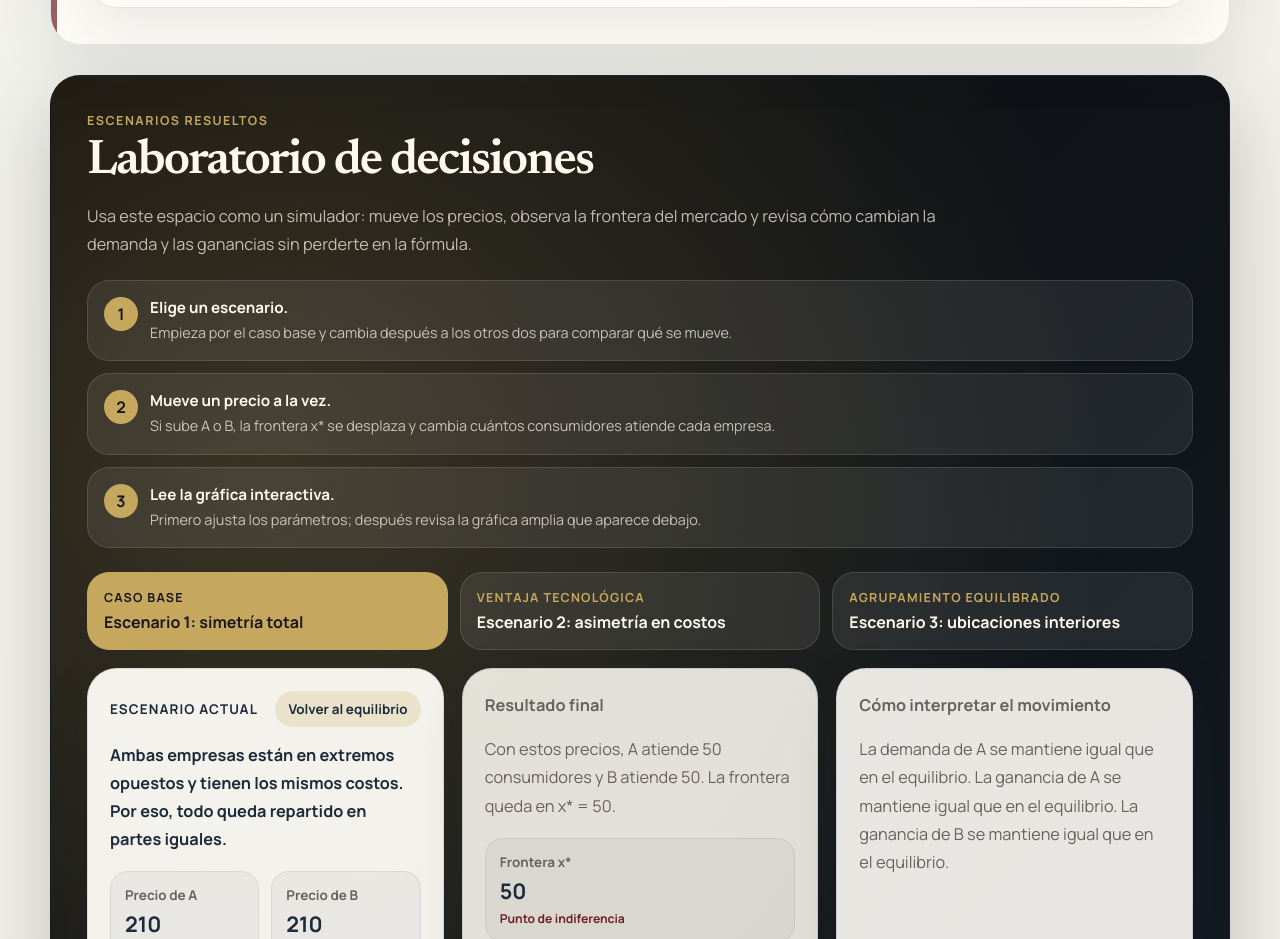
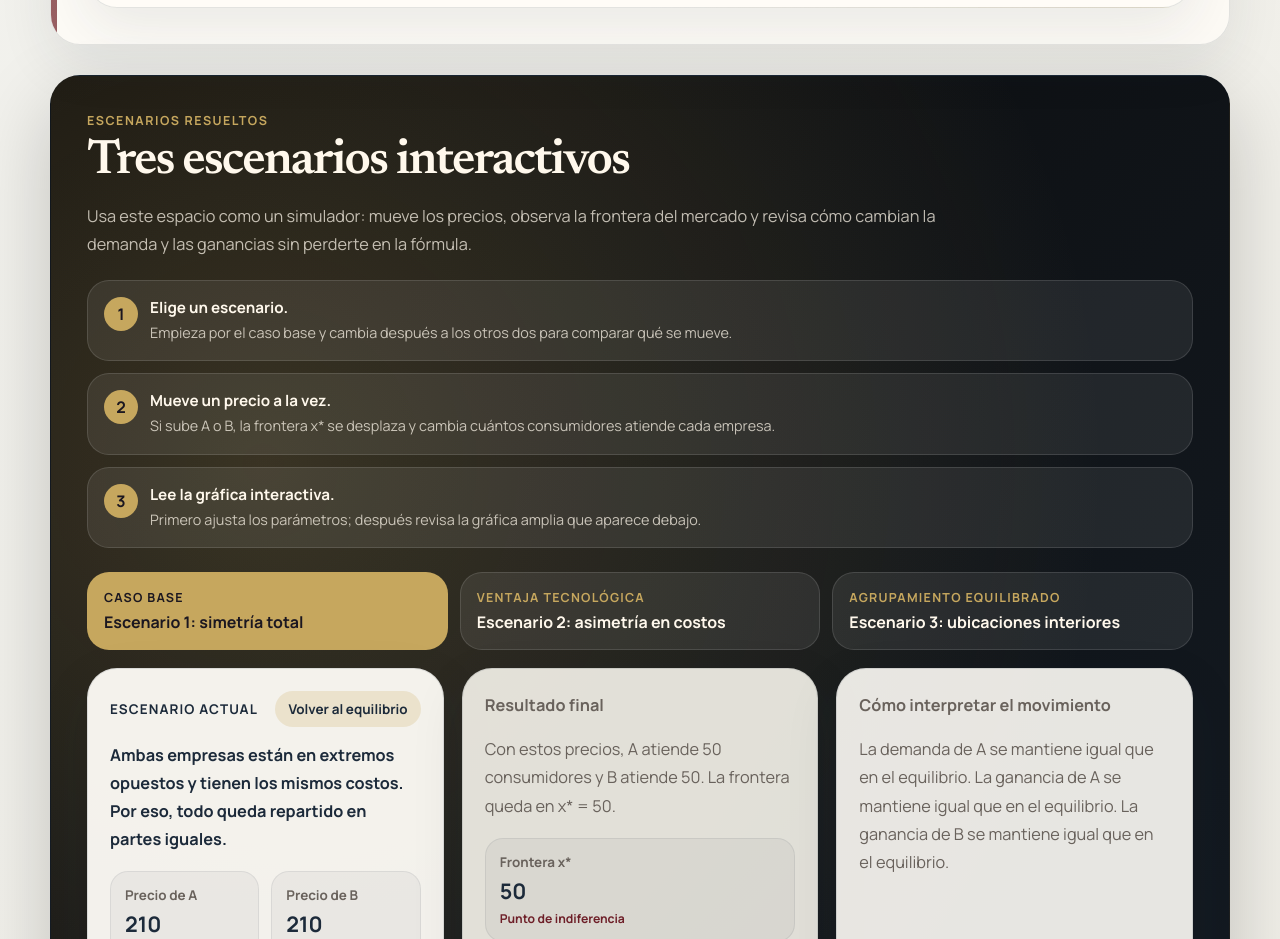
Before and after one commit to raulmormen75/ejercicios_mar_22-04-2026, a React (Vite) app: page / in a window 1280 px wide. Shown: the part 8280-9219 px from the top of the page. Built offline with nearby package versions, Linux system fonts and the light colour scheme.

Commit message:
Renombra laboratorio de escenarios

```diff
--- a/src/components/ScenarioLab.tsx
+++ b/src/components/ScenarioLab.tsx
@@ -75,7 +75,7 @@ export function ScenarioLab({ scenarios, images }: ScenarioLabProps) {
     <section id="escenarios" className="scenario-lab">
       <div className="section-block__header">
         <p className="eyebrow">Escenarios resueltos</p>
-        <h2>Laboratorio de decisiones</h2>
+        <h2>Tres escenarios interactivos</h2>
         <p className="section-block__goal">
           Usa este espacio como un simulador: mueve los precios, observa la frontera del mercado
           y revisa cómo cambian la demanda y las ganancias sin perderte en la fórmula.
```
